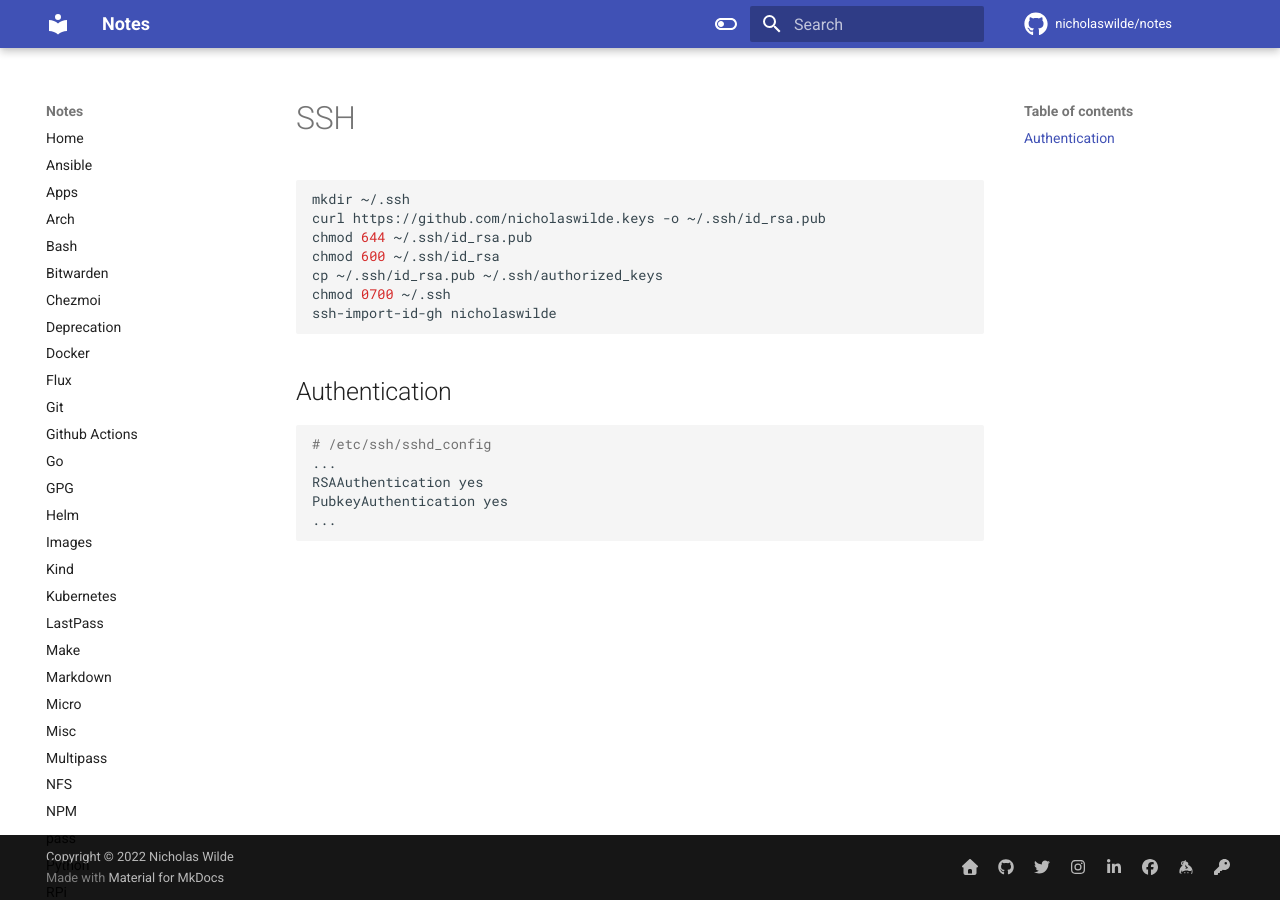
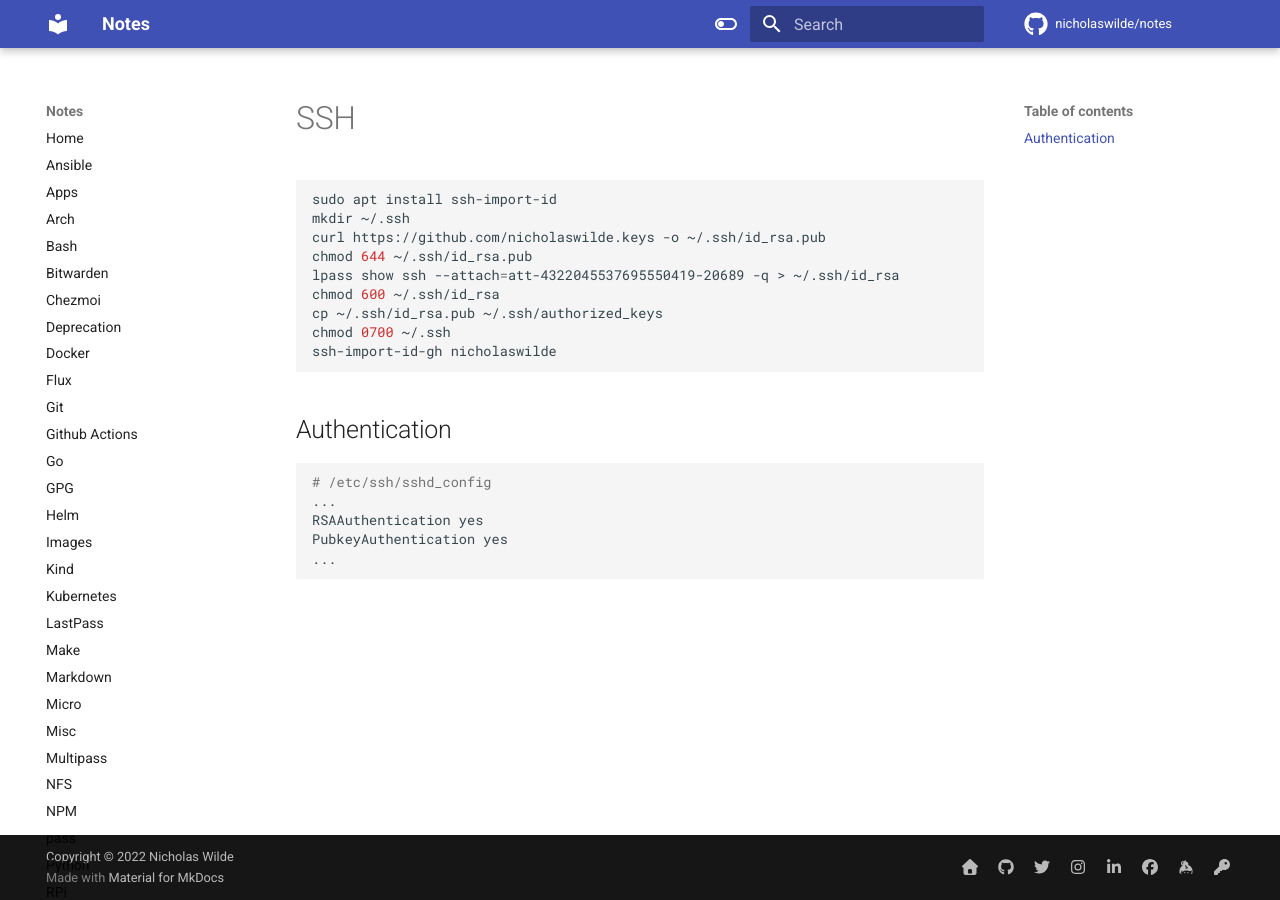
Before and after one commit to nicholaswilde/notes, an MkDocs documentation site: the page built from docs/ssh.md, in a window 1280 px wide. Built offline with MkDocs 1.6.1 and Material for MkDocs 9.7.7, drawn with Linux system fonts in a browser that asks for light colours; comment, search, counter and statistics services are not loaded.

Commit message:
Add lpass show
Signed-off-by: Nicholas Wilde <ncwilde43@gmail.com>

````diff
--- a/docs/ssh.md
+++ b/docs/ssh.md
@@ -1,9 +1,11 @@
 # SSH
 
 ```shell
+sudo apt install ssh-import-id
 mkdir ~/.ssh
 curl https://github.com/nicholaswilde.keys -o ~/.ssh/id_rsa.pub
 chmod 644 ~/.ssh/id_rsa.pub
+lpass show ssh --attach=att-4322045537695550419-20689 -q > ~/.ssh/id_rsa
 chmod 600 ~/.ssh/id_rsa
 cp ~/.ssh/id_rsa.pub ~/.ssh/authorized_keys
 chmod 0700 ~/.ssh
````
